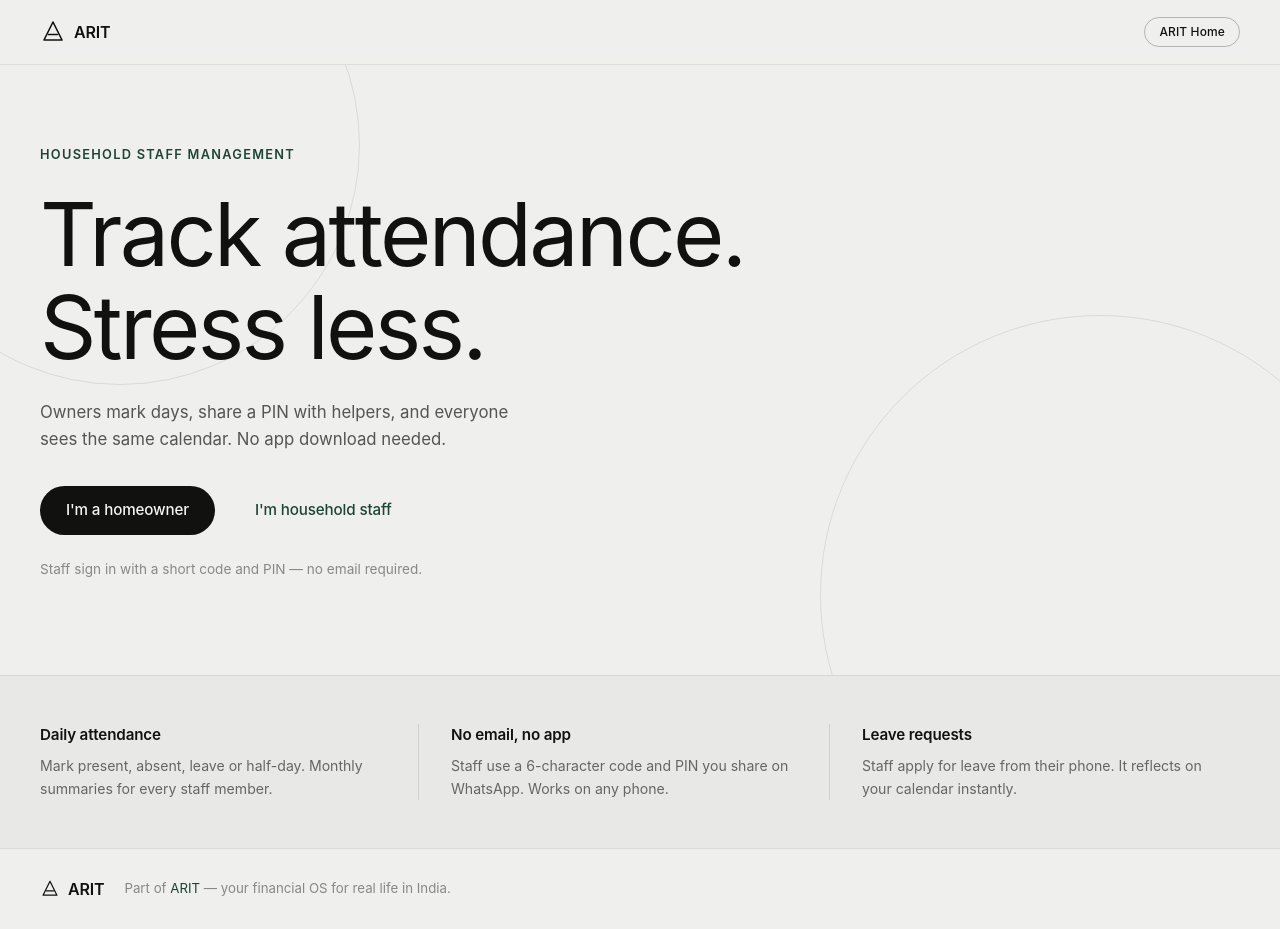
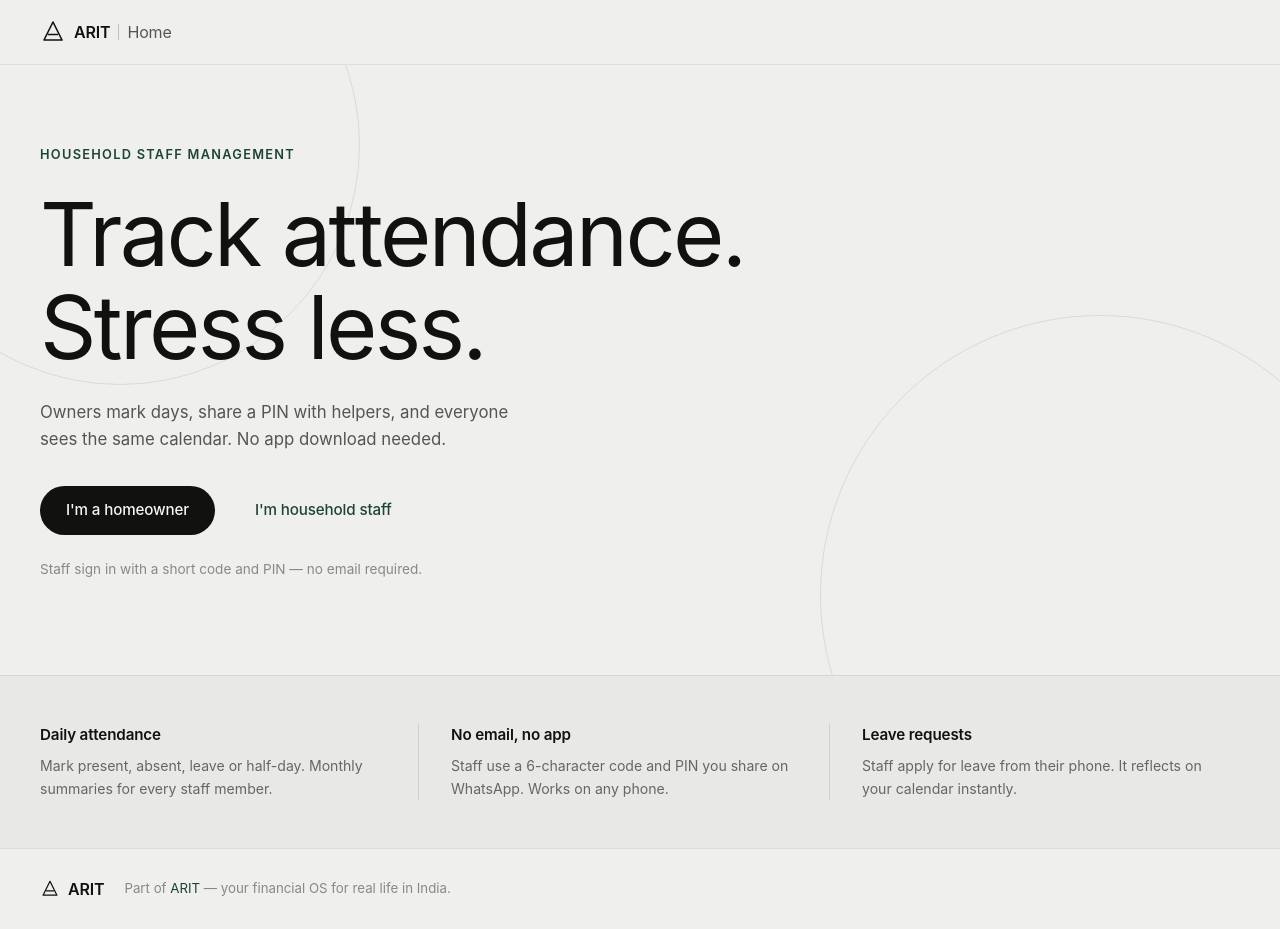
Before and after one commit to shreyanshtripathi102019/househelp-tracker, a Next.js app: page / in a window 1280 px wide. Built offline with nearby package versions, Linux system fonts and the light colour scheme.

Commit message:
nav: show ARIT | Home clearly, ready to swap in real logo image

```diff
--- a/app/globals.css
+++ b/app/globals.css
@@ -1196,6 +1196,20 @@ select:focus-visible {
   letter-spacing: 0.01em;
 }
 
+.lp-nav-sep {
+  display: block;
+  width: 1px;
+  height: 16px;
+  background: rgba(0,0,0,0.2);
+}
+
+.lp-nav-product {
+  font-size: 1rem;
+  font-weight: 400;
+  color: #555551;
+  letter-spacing: -0.01em;
+}
+
 /* ── Hero ── */
 .lp-hero {
   position: relative;
--- a/app/page.js
+++ b/app/page.js
@@ -7,10 +7,12 @@ export default function HomePage() {
       <header className="lp-nav">
         <div className="lp-nav-inner">
           <Link href="/" className="lp-logo" aria-label="ARIT Home">
+            {/* Replace AritA with <img src="/arit-logo.png" … /> once logo file is added */}
             <AritA />
             <span className="lp-wordmark">ARIT</span>
+            <span className="lp-nav-sep" aria-hidden="true" />
+            <span className="lp-nav-product">Home</span>
           </Link>
-          <span className="lp-pill-tag">ARIT Home</span>
         </div>
       </header>
 
```
